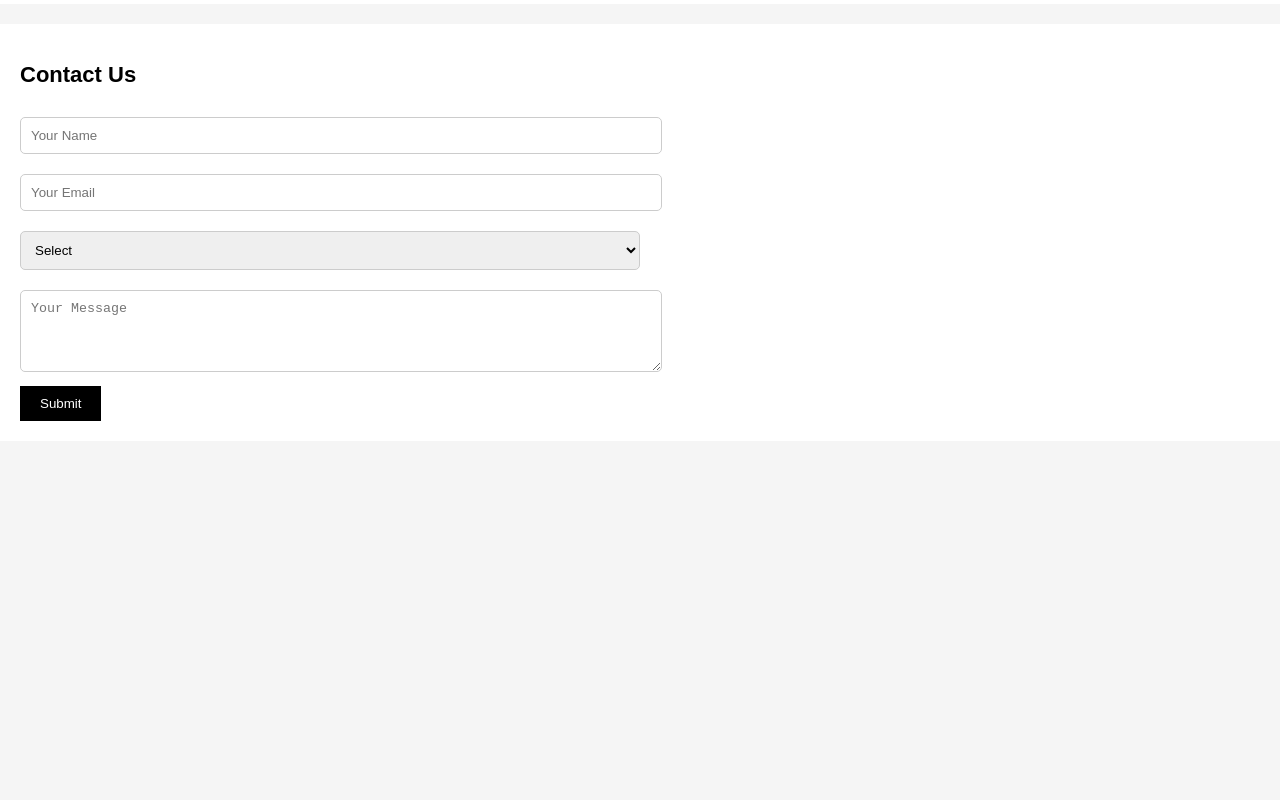
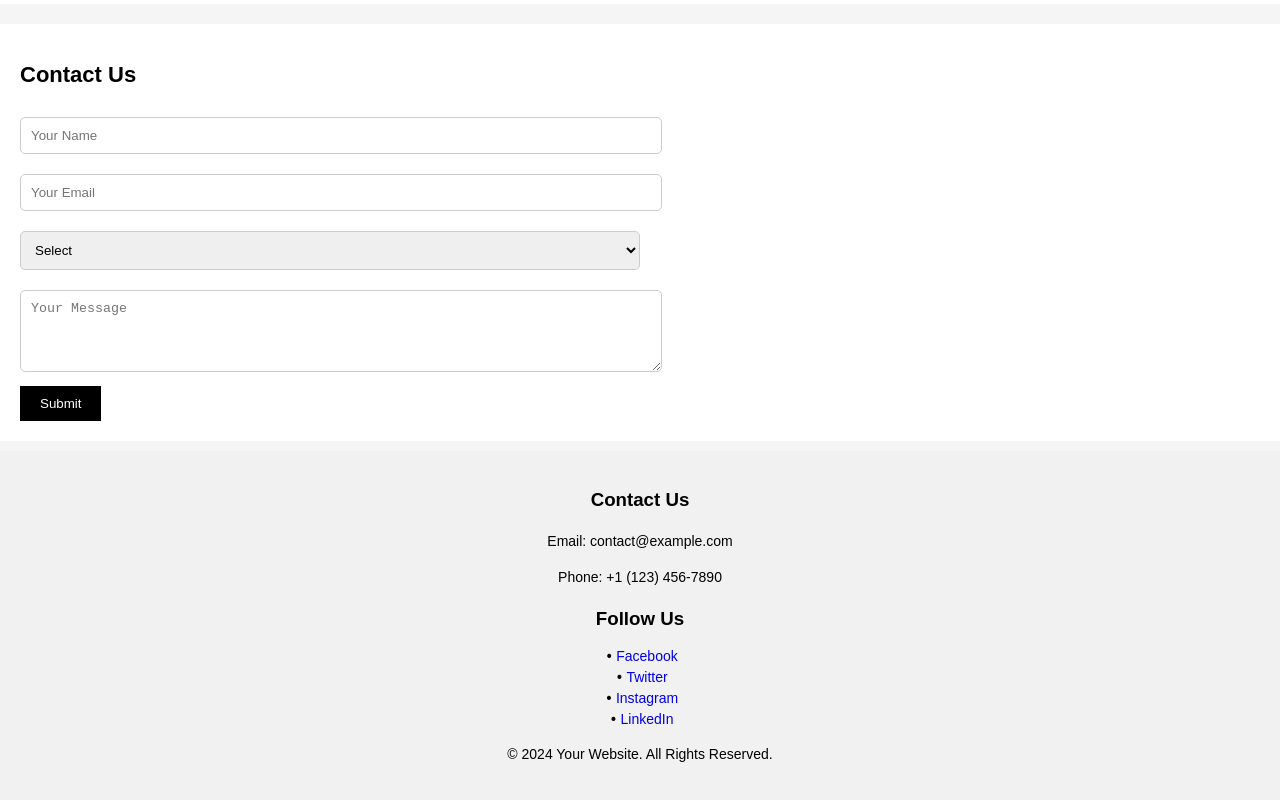
Before and after one commit to Mahadi1000/conceptual-session-1-project01, a plain HTML site: page index.html in a window 1280 px wide. Shown: the part 1217-2017 px from the top of the page. Before the commit the page ends 1668 px from the top, so only its background shows below. Drawn offline with Linux system fonts and the light colour scheme.

Commit message:
Update index.html

```diff
--- a/index.html
+++ b/index.html
@@ -96,6 +96,26 @@
             <button type="submit">Submit</button>
         </form>
     </section>
+  <footer style="background-color: #f1f1f1; padding: 20px; text-align: center;">
+    <div>
+      <h3>Contact Us</h3>
+      <p>Email: contact@example.com</p>
+      <p>Phone: +1 (123) 456-7890</p>
+    </div>
 
+    <div>
+      <h3>Follow Us</h3>
+      <ul style="list-style-type: none; padding: 0;">
+        <li><a href="#" style="text-decoration: none;">Facebook</a></li>
+        <li><a href="#" style="text-decoration: none;">Twitter</a></li>
+        <li><a href="#" style="text-decoration: none;">Instagram</a></li>
+        <li><a href="#" style="text-decoration: none;">LinkedIn</a></li>
+      </ul>
+    </div>
+
+    <div>
+      <p>&copy; 2024 Your Website. All Rights Reserved.</p>
+    </div>
+  </footer>
 </body>
 </html>
```
